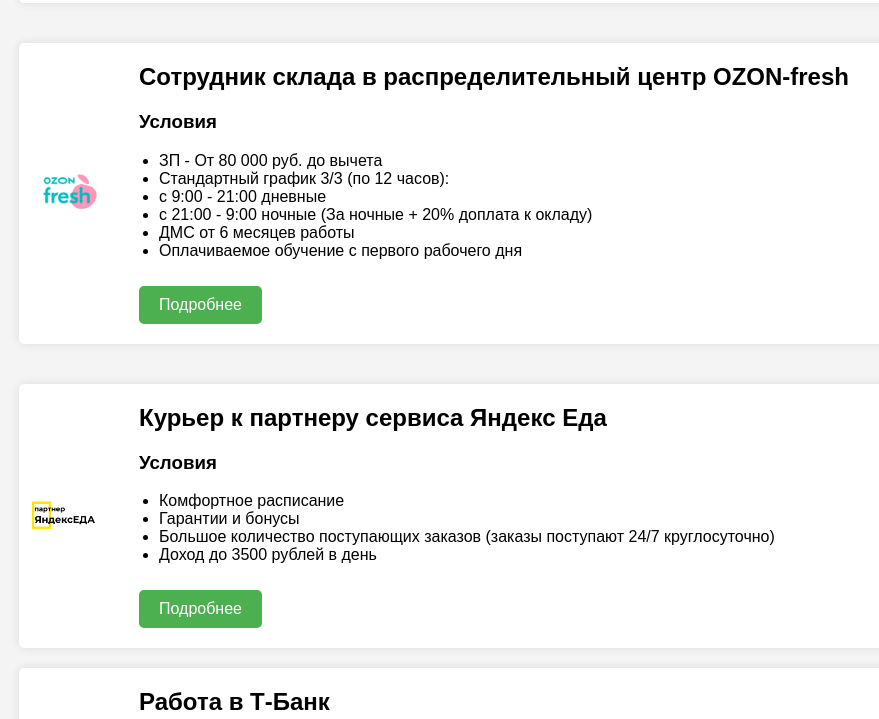
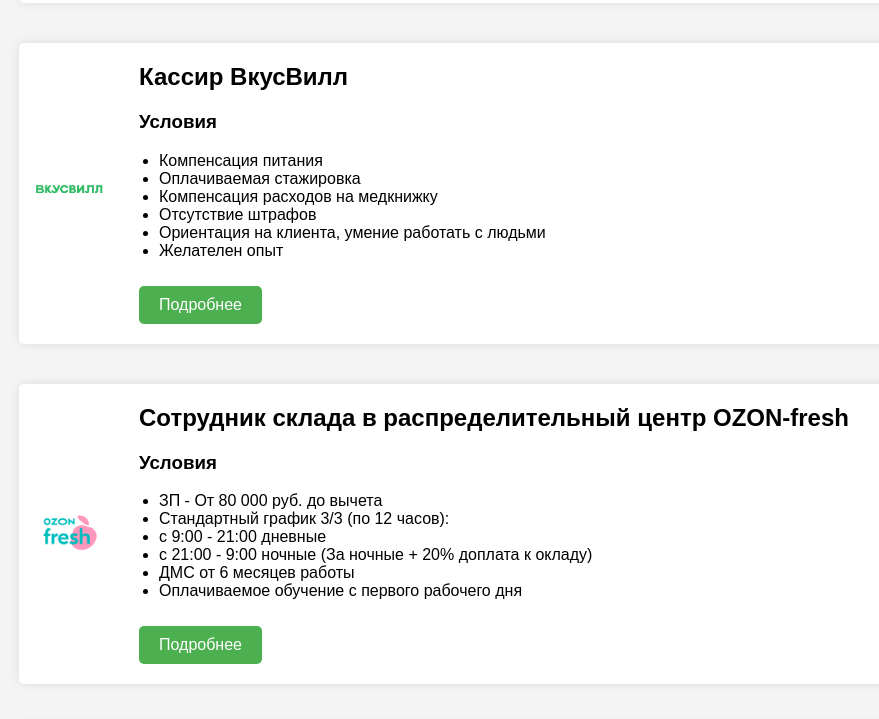
Before and after one commit to viktorovi4/vacancies, a plain HTML site: page index.html in a window 1280 px wide. Shown: the part 796-1515 px from the top of the page, without its empty margins (21-900 px from the left). Drawn offline with Linux system fonts and the light colour scheme.

Commit message:
Update index.html

```diff
--- a/index.html
+++ b/index.html
@@ -52,6 +52,26 @@
                     </div>
                 </div>
             </div>
+
+            <div class="job-listing">
+                <div class="job">
+                    <img src="images/вкусвилл.png" alt="Логотип компании" class="job-logo">
+                    <div class="job-info">
+                        <h2>Кассир ВкусВилл </h2>
+                        <div class="job-details">
+                            <h3>Условия</h3>
+                            <ul>
+                                <li>Компенсация питания</li>
+                                <li>Оплачиваемая стажировка</li>
+                                <li>Компенсация расходов на медкнижку</li>
+                                <li>Отсутствие штрафов </li>
+                                <li>Ориентация на клиента, умение работать с людьми</li>
+                                <li>Желателен опыт</li>
+                            </ul>
+                            <a href="https://trk.ppdu.ru/click/EW0jgmpE?erid=Kra249bGK" class="apply-button" target="_blank">Подробнее</a>
+                        </div>
+                    </div>
+                </div>
 
         <div class="job-listing">
             <div class="job">
```
